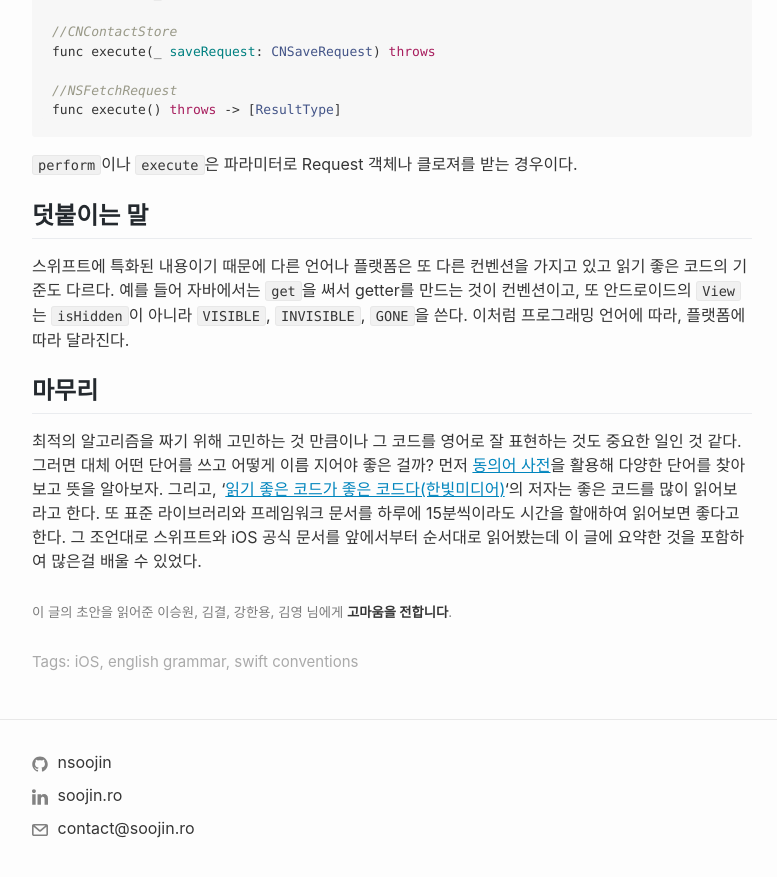
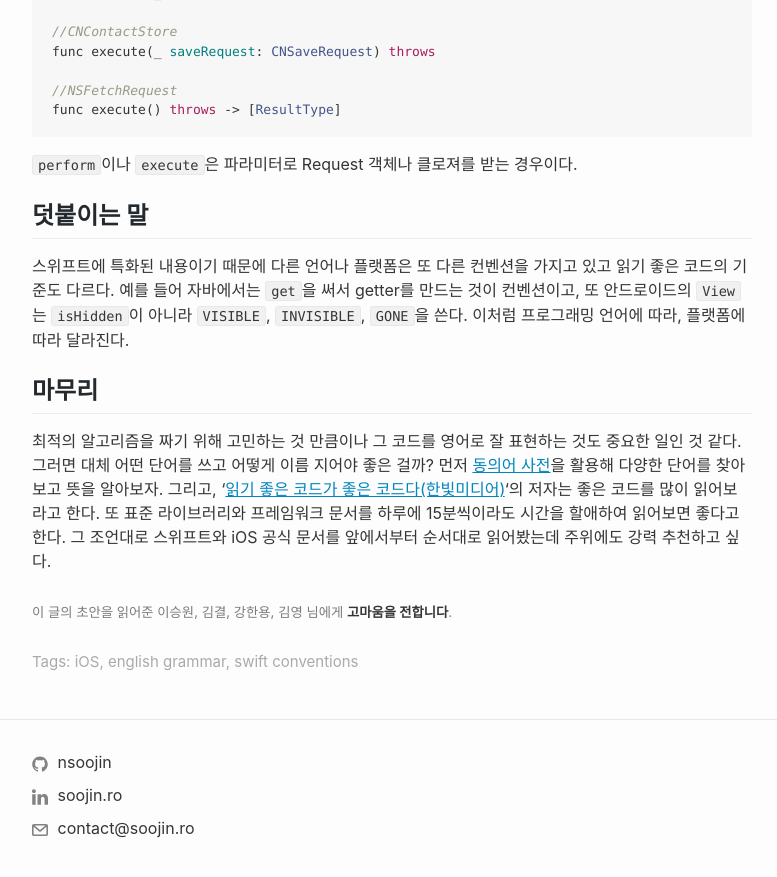
Before and after one commit to nsoojin/nsoojin.github.io, a Jekyll site: the page built from _posts/2018-08-25-english-for-developers-swift.md, in a window 1280 px wide and 900 px high, scrolled down 6504 px. Shown: the top 877 px of the window, without its empty margins (68-845 px from the left). Built offline with Jekyll 4.4.1, drawn with Linux system fonts in a browser that asks for light colours.

Commit message:
change sentence

```diff
--- a/_posts/2018-08-25-english-for-developers-swift.md
+++ b/_posts/2018-08-25-english-for-developers-swift.md
@@ -259,4 +259,4 @@ func execute() throws -> [ResultType]
 
 ## 마무리
 
-최적의 알고리즘을 짜기 위해 고민하는 것 만큼이나 그 코드를 영어로 잘 표현하는 것도 중요한 일인 것 같다. 그러면 대체 어떤 단어를 쓰고 어떻게 이름 지어야 좋은 걸까? 먼저 [동의어 사전](https://www.thesaurus.com)을 활용해 다양한 단어를 찾아보고 뜻을 알아보자. 그리고, '[읽기 좋은 코드가 좋은 코드다(한빛미디어)](http://www.yes24.com/24/goods/6692314)'의 저자는 좋은 코드를 많이 읽어보라고 한다. 또 표준 라이브러리와 프레임워크 문서를 하루에 15분씩이라도 시간을 할애하여 읽어보면 좋다고 한다. 그 조언대로 스위프트와 iOS 공식 문서를 앞에서부터 순서대로 읽어봤는데 이 글에 요약한 것을 포함하여 많은걸 배울 수 있었다.
+최적의 알고리즘을 짜기 위해 고민하는 것 만큼이나 그 코드를 영어로 잘 표현하는 것도 중요한 일인 것 같다. 그러면 대체 어떤 단어를 쓰고 어떻게 이름 지어야 좋은 걸까? 먼저 [동의어 사전](https://www.thesaurus.com)을 활용해 다양한 단어를 찾아보고 뜻을 알아보자. 그리고, '[읽기 좋은 코드가 좋은 코드다(한빛미디어)](http://www.yes24.com/24/goods/6692314)'의 저자는 좋은 코드를 많이 읽어보라고 한다. 또 표준 라이브러리와 프레임워크 문서를 하루에 15분씩이라도 시간을 할애하여 읽어보면 좋다고 한다. 그 조언대로 스위프트와 iOS 공식 문서를 앞에서부터 순서대로 읽어봤는데 주위에도 강력 추천하고 싶다.
```
